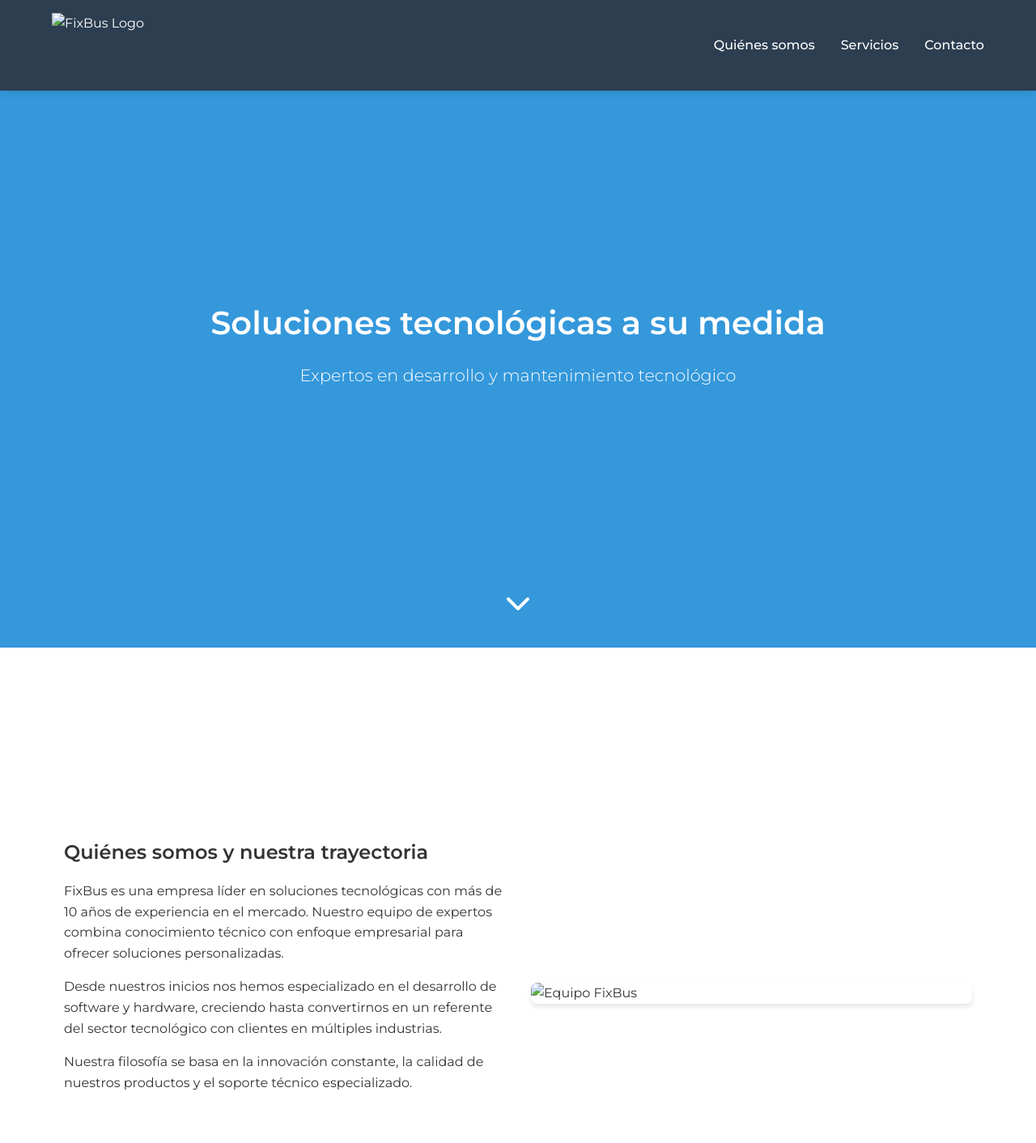
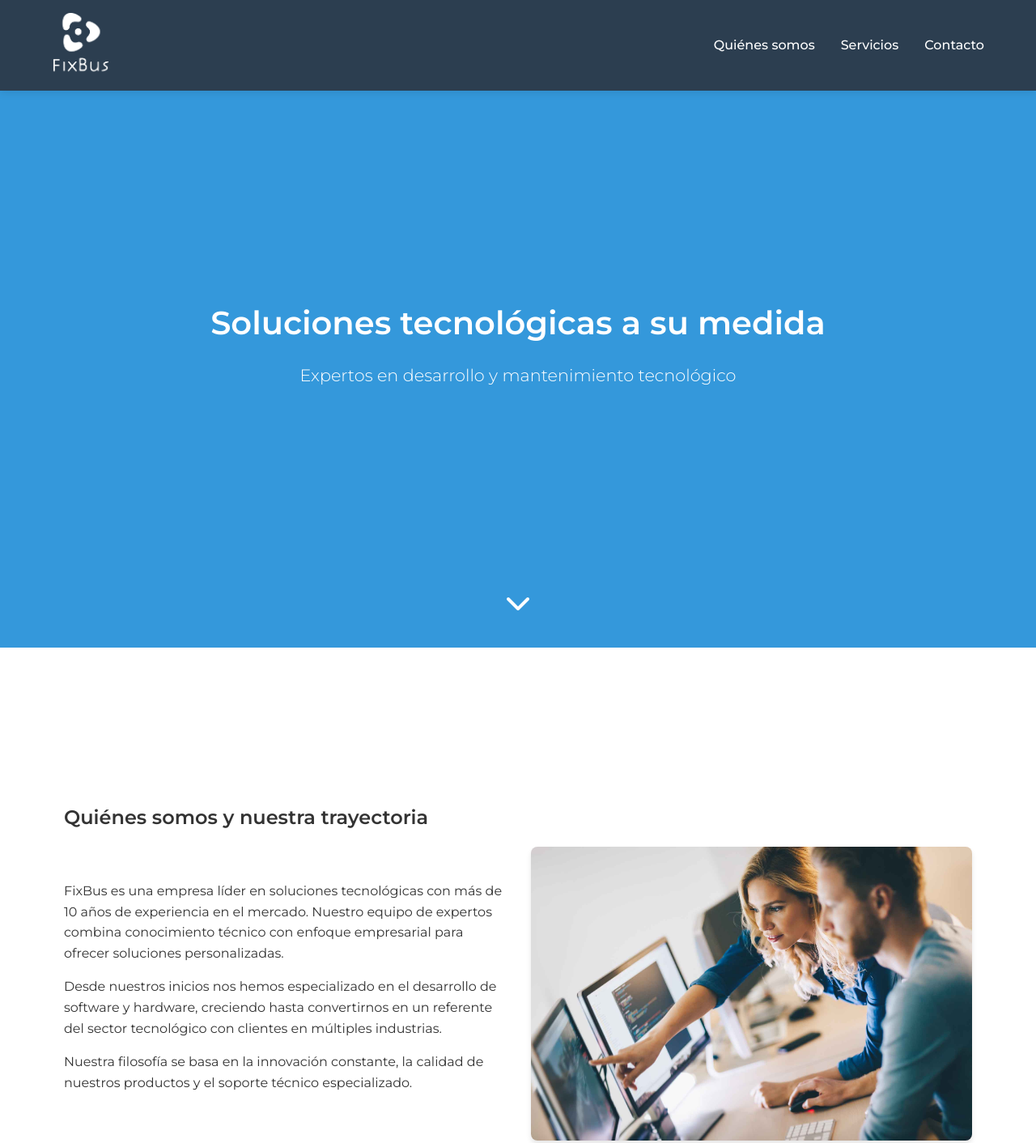
Before and after one commit to JuanPa2710/FixBus_Web, a plain HTML site: page index.html in a window 1280 px wide. Shown: the top 1412 px of the page at 81% size. Drawn offline with Linux system fonts and the light colour scheme; the site is published under a folder, as on GitHub Pages, so addresses that start at the root find nothing.

Commit message:
[Fix] Some errors were fixed

```diff
--- a/index.html
+++ b/index.html
@@ -17,7 +17,7 @@
     <nav id="navbar">
         <div class="container">
             <a href="#home" class="logo">
-                <img src="/imgs/Logo FixBus Blanco.png" alt="FixBus Logo" class="logo-img">
+                <img src="./imgs/Logo FixBus Blanco.png" alt="FixBus Logo" class="logo-img">
             </a>
             <div class="menu-container">
                 <button class="menu-toggle" aria-label="Menu">
@@ -54,7 +54,7 @@
                     <p>Nuestra filosofía se basa en la innovación constante, la calidad de nuestros productos y el soporte técnico especializado.</p>
                 </div>
                 <div class="image-content">
-                    <img src="/imgs/banner.jpeg" alt="Equipo FixBus">
+                    <img src="./imgs/banner.jpeg" alt="Equipo FixBus">
                 </div>
             </div>
         </div>
```
